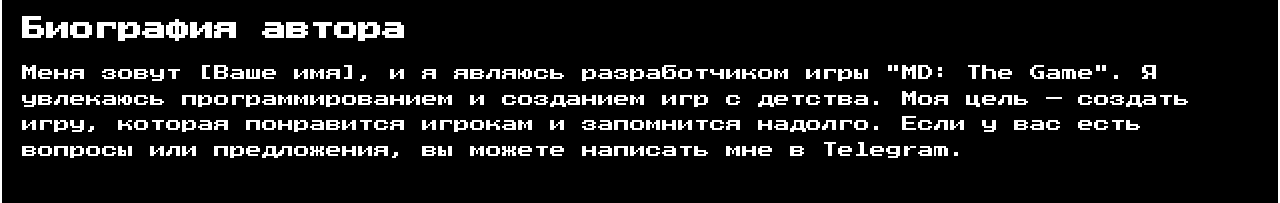
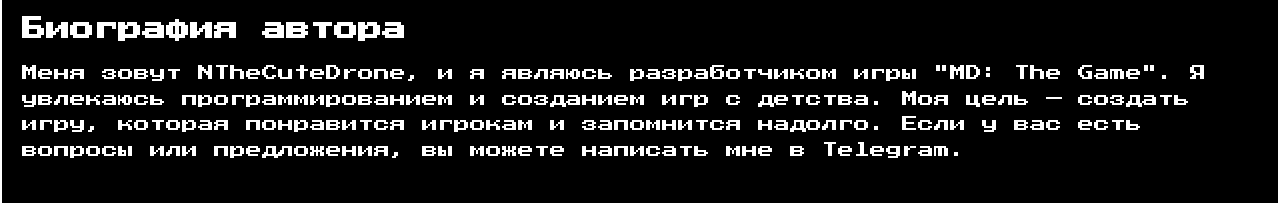
Before and after one commit to MDTheGame/MDTheGame.github.io, a plain HTML site: page index.html in a window 1280 px wide. Shown: the part 1837-2040 px from the top of the page. Drawn offline with Linux system fonts and the light colour scheme.

Commit message:
Add files via upload

```diff
--- a/index.html
+++ b/index.html
@@ -3,8 +3,8 @@
     <head>
         <meta name="viewport" content="width=device-width, initial-scale=1.0, maximum-scale=1.0, user-scalable=no">
         <link rel="stylesheet" href="style.css">
+        <link href="https://fonts.googleapis.com/css2?family=Press+Start+2P&display=swap" rel="stylesheet">
         <link rel="icon" type="image/png" href="avatar.png">
-        <link href="https://fonts.googleapis.com/css2?family=Press+Start+2P&display=swap" rel="stylesheet">
         <title>MD: The Game</title>
     </head>
     <body>
@@ -88,7 +88,7 @@
             <section id="biography">
                 <h2>Биография автора</h2>
                 <p>
-                    Меня зовут [Ваше имя], и я являюсь разработчиком игры "MD: The Game".
+                    Меня зовут NTheCuteDrone, и я являюсь разработчиком игры "MD: The Game".
                     Я увлекаюсь программированием и созданием игр с детства.
                     Моя цель — создать игру, которая понравится игрокам и запомнится надолго.
                     Если у вас есть вопросы или предложения, вы можете написать мне в Telegram.
```
